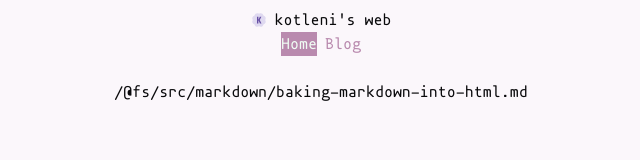
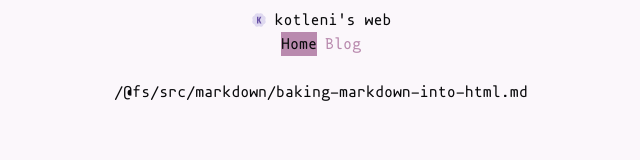
Before and after one commit to kotleni/kotleni.github.io, a Vue app: page /blog/baking-markdown-into-html in a window 1280 px wide. In both pictures the pointer is over the link "Home". Shown: the top 160 px of the page, without its empty margins (319-959 px from the left). Built offline with nearby package versions, Linux system fonts and the light colour scheme.

Commit message:
chore: fix links hover color

```diff
--- a/src/style.css
+++ b/src/style.css
@@ -158,6 +158,6 @@ a {
 }
 
 a:hover {
-    color: var(--primary-foreground);
+    color: var(--foreground);
     background-color: var(--primary);
 }
```
